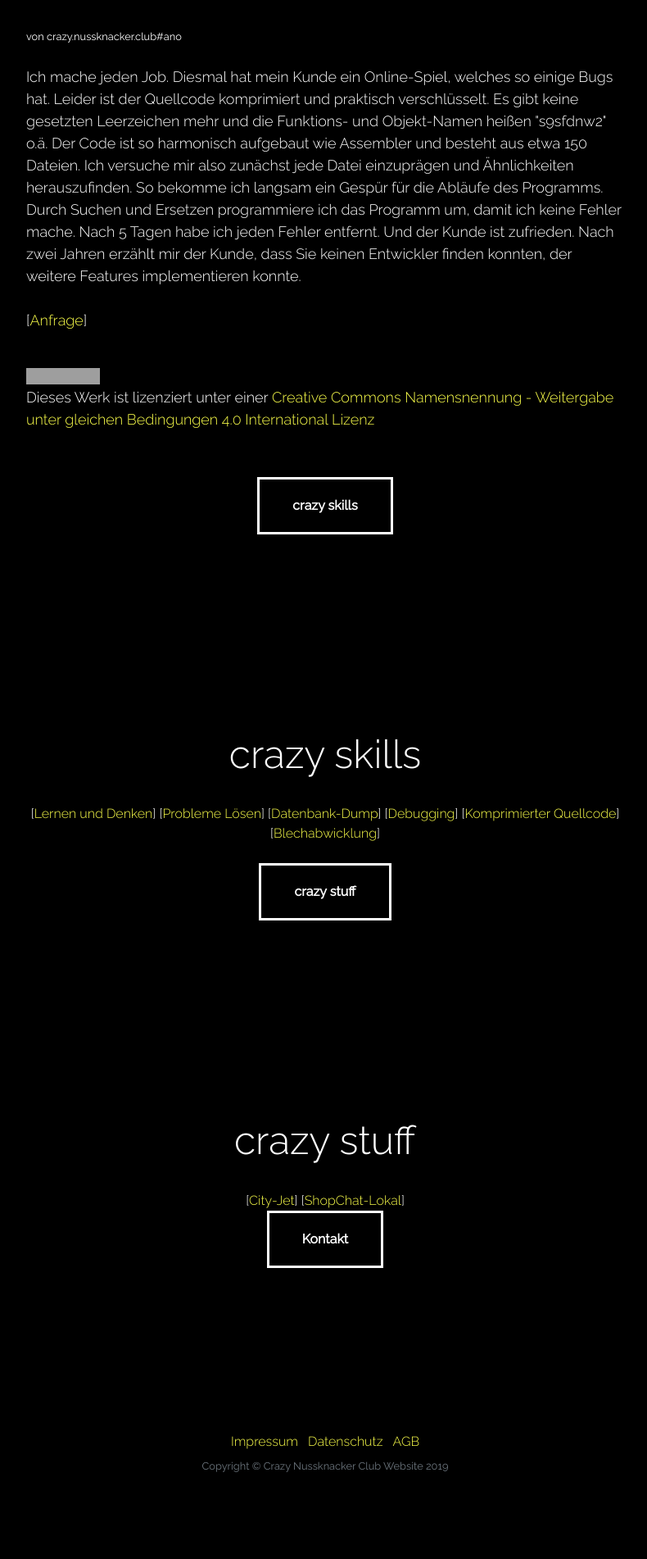
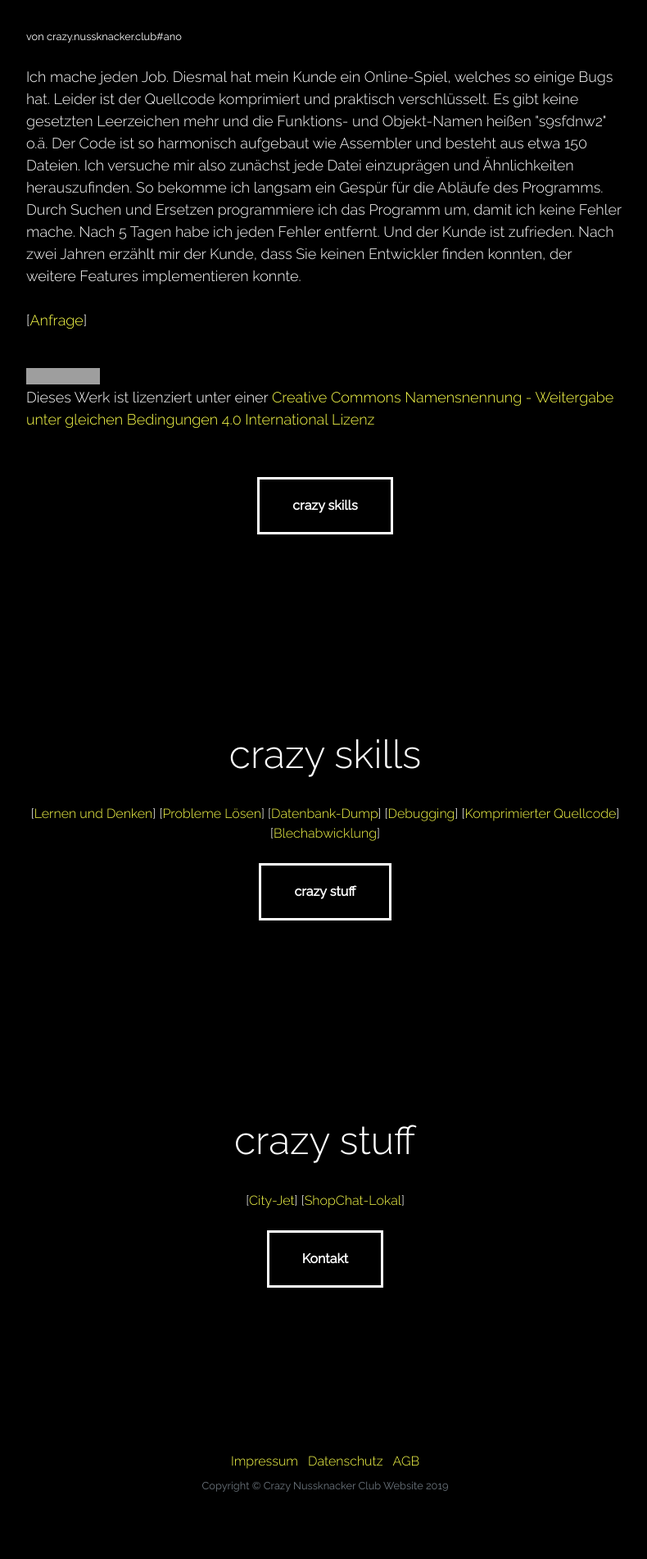
Before and after one commit to nussknackerclub/nussknackerclub.github.io, a Jekyll site: the page built from _posts/2020-01-25-ano.html, in a window 1280 px wide. Shown: the part 1078-2980 px from the top of the page at 82% size, without its empty margins (243-1033 px from the left). Built offline with Jekyll 4.4.1, drawn with Linux system fonts in a browser that asks for light colours; nearby versions of some CDN libraries; before the commit the page ends 2956 px from its top, so only the background shows below that; grey boxes are pictures that could not be loaded.

Commit message:
init2new

```diff
--- a/_layouts/post.html
+++ b/_layouts/post.html
@@ -93,7 +93,7 @@ layout: default
     <div class="container text-center">
         <div class="row">
 
-            <div class="col-lg-10 mx-auto"> <a class="btn btn-primary btn-xl js-scroll-trigger"
+            <div class="col-lg-10 mx-auto"> <br><a class="btn btn-primary btn-xl js-scroll-trigger"
                                                href="{{ site.url }}/kontakt.html">Kontakt</a>
 
             </div>
```
